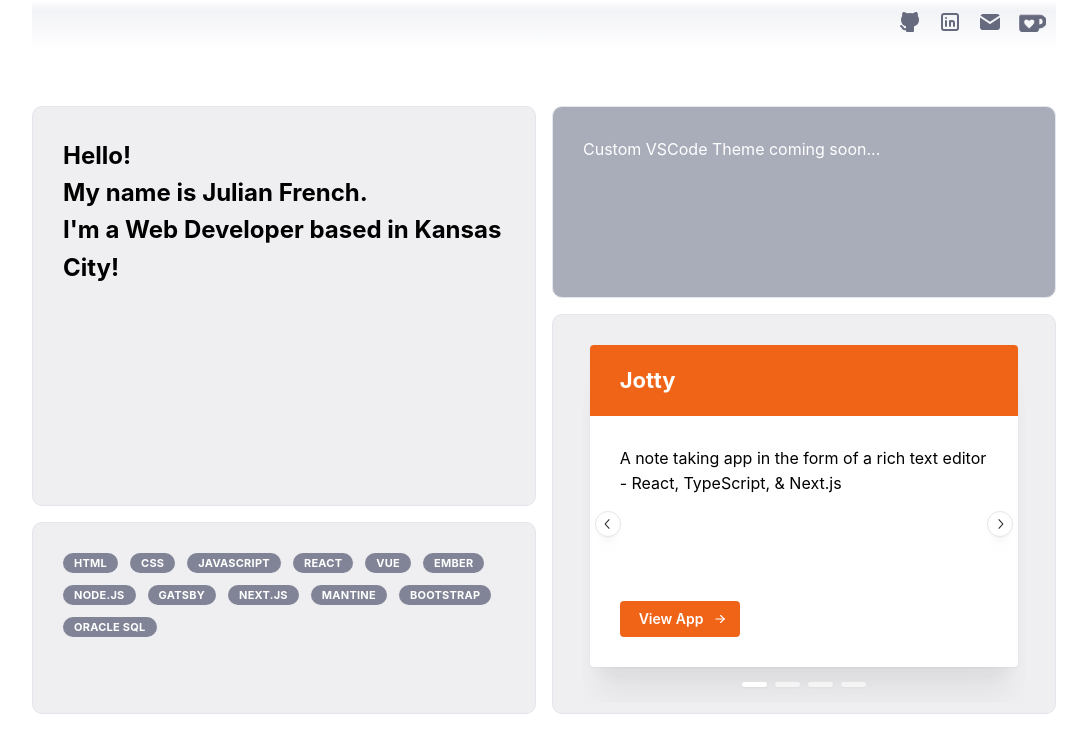
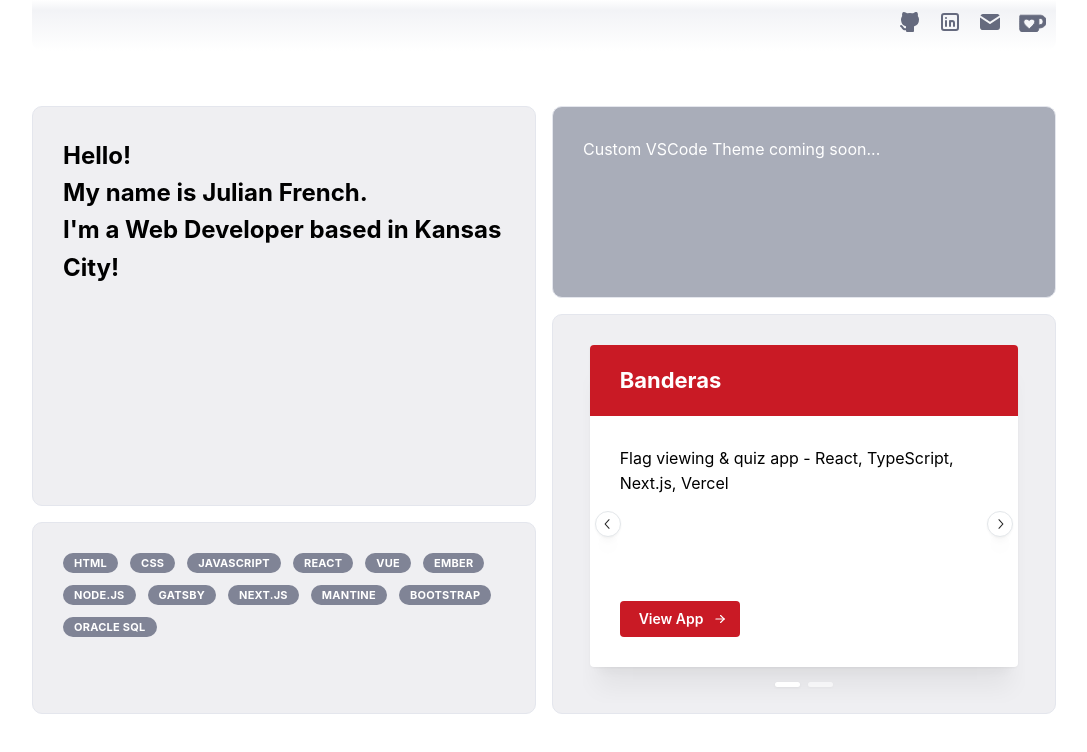
Before and after one commit to Jufrench/ju3, a Next.js app: page / in a window 1280 px wide. Shown: the top 752 px of the page, without its empty margins (96-1183 px from the left). Built offline with nearby package versions, Linux system fonts and the light colour scheme.

Commit message:
Update carousel Add link to map app

```diff
--- a/pages/index.tsx
+++ b/pages/index.tsx
@@ -161,7 +161,7 @@
                 align="start"
                 style={{flex: 1, width: "100%"}}>
 
-                <Carousel.Slide>
+                {/* <Carousel.Slide>
                   <Box style={{height: "100%", display: "flex", justifyContent: "center"}}>
 
                     <Paper radius="sm" style={{...projectCardStyles}} h={{base: '90%'}} shadow="xl">
@@ -169,16 +169,18 @@
                         <Title order={3} style={{...titleBorderRadius, padding: rem(20), paddingLeft: rem(30), background: "#f06418", color: "#fff"}}>Jotty</Title>
                         <Text style={{padding: rem(30)}}>A note taking app in the form of a rich text editor - React, TypeScript, & Next.js</Text>
                       </Box>
-                      <Button variant="filled"
+                      <Button
+                        disabled
+                        variant="filled"
                         color="#f06418"
                         rightSection={<IconArrowRight size={14} />}
                         ml={rem(30)} mb={rem(30)}>
-                          View App
+                          Coming soon...
                       </Button>
                     </Paper>
 
                   </Box>
-                </Carousel.Slide>
+                </Carousel.Slide> */}
 
                 <Carousel.Slide>
                 <Box style={{height: "100%", display: "flex", justifyContent: "center"}}>
@@ -201,33 +203,38 @@
                 </Box>
                 </Carousel.Slide>
 
-                <Carousel.Slide>
+                {/* <Carousel.Slide>
                 <Box style={{height: "100%", display: "flex", justifyContent: "center"}}>
                   <Paper radius="sm" style={{...projectCardStyles}} h={{base: '90%'}} shadow="lg">
                     <Box style={{flexGrow: 1}}>
                       <Title order={3} style={{...titleBorderRadius, padding: rem(20), paddingLeft: rem(30), background: "#d9d02f"}}>Teux Deux</Title>
                       <Text style={{padding: rem(30)}}>Traditional Todo app - React, TypeScript, Redux, Next.js, Vercel</Text>
                     </Box>
-                    <Button variant="filled"
+                    <Button
+                      disabled
+                      variant="filled"
                       color="#d9d02f"
                       rightSection={<IconArrowRight size={14} />}
                       ml={rem(30)} mb={rem(30)}
                       style={{color: "#000000"}}>
-                        View App
+                        Coming soon...
                     </Button>
                   </Paper>
                 </Box>
-                </Carousel.Slide>
+                </Carousel.Slide> */}
 
                 <Carousel.Slide>
                   <Box style={{height: "100%", display: "flex", justifyContent: "center"}}>
                     <Paper radius="sm" style={{...projectCardStyles}} h={{base: '90%'}} shadow="lg">
                       <Box style={{flexGrow: 1}}>
-                        <Title order={3} style={{...titleBorderRadius, padding: rem(20), paddingLeft: rem(30), background: "#2bdd66"}}>Mapa</Title>
+                        <Title order={3} style={{...titleBorderRadius, padding: rem(20), paddingLeft: rem(30), background: "#2bdd66"}}>MaiGlobo</Title>
                         <Text style={{padding: rem(30)}}>A map app showing my travels - React, TypeScript, Next.js, Vercel</Text>
                       </Box>
-                      <Button variant="filled"
+                      <Button
+                        component="a"
+                        href="https://maiglobo.vercel.app/"
                         color="#2bdd66"
+                        variant="filled"
                         rightSection={<IconArrowRight size={14} />}
                         ml={rem(30)} mb={rem(30)}
                         style={{color: "#000000"}}>
```
